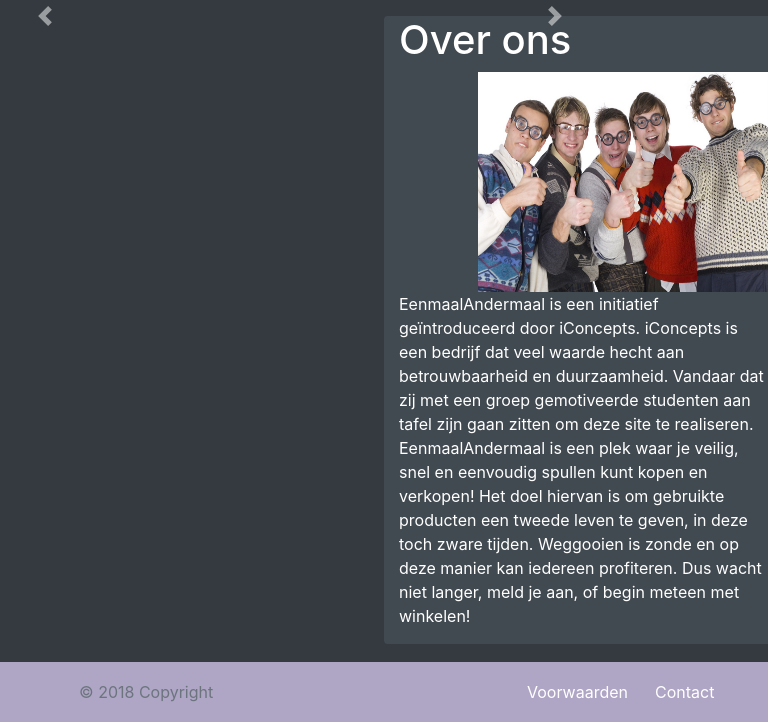
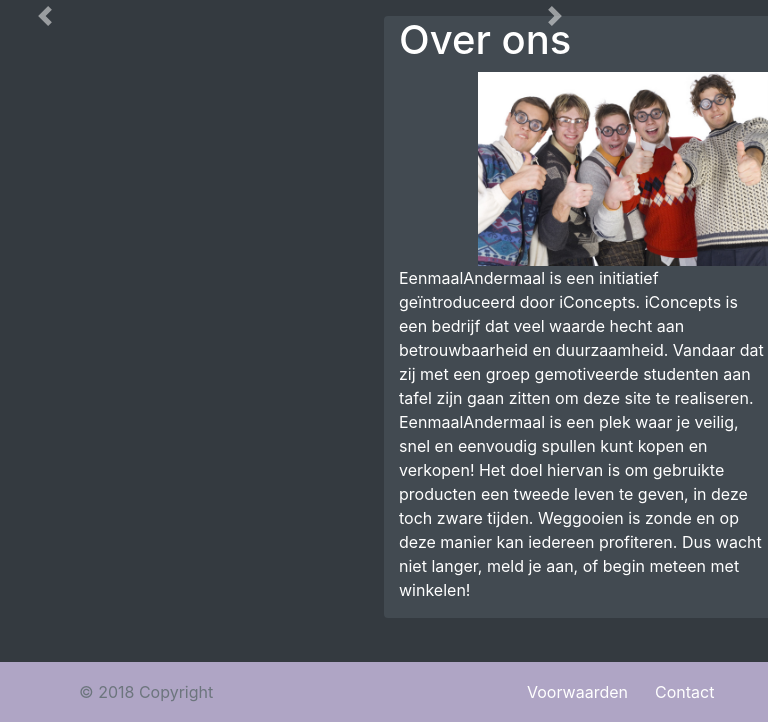
Before and after one commit to cyclops1007/I-Project-Groep-48, a PHP site: page /php/ in a window 768 px wide. Shown: the part 78-800 px from the top of the page. Run offline with PHP 8.4, Linux system fonts and the light colour scheme; the visitor is signed in with stand-in values (Sample User, id 1); data that the repository does not hold is empty; some libraries are stand-ins or nearby versions.

Commit message:
Homepage afbeelding Responsive

```diff
--- a/Website/EenmaalAndermaal/Veilingen_overzicht.php
+++ b/Website/EenmaalAndermaal/Veilingen_overzicht.php
@@ -69,7 +69,7 @@ $valuta = valuta($veiling[0]['valuta']);
         $start = $offset + 1;
         $end = min(($offset + $limit), $total);
 
-        // The "back" link
+      // The "back" link
         $prevlink = ($page > 1) ? '<a href="?page=1" title="First page">&laquo;</a> <a href="?page=' . ($page - 1) . '" title="Previous page">&lsaquo;</a>' : '<span class="disabled">&laquo;</span> <span class="disabled">&lsaquo;</span>';
 
         // The "forward" link
--- a/Website/EenmaalAndermaal/css/Template.css
+++ b/Website/EenmaalAndermaal/css/Template.css
@@ -94,13 +94,15 @@ textarea {
 @media (min-width: 1200px) {  }
 
 /* Portrait tablet to landscape and desktop */
-@media (min-width: 768px) and (max-width: 979px) {  }
+@media (min-width: 768px) and (max-width: 1200px) {  }
 
 /* Landscape phone to portrait tablet */
-@media (max-width: 767px) {  }
+@media screen   and (max-width: 1024px)
+                and(min-width: 768px){  }
 
 /* Landscape phones and down */
-@media (max-width: 480px) {  }
+@media screen   and (max-width: 810px)
+                and (min-width: 320px){  }
 
 #login-container {
     margin-bottom: 10%;
@@ -110,3 +112,9 @@ textarea {
 .carousel-tekst{
     text-align: center;
 }
+
+.responsive{
+    float: right;
+    max-width: 100%;
+    height: auto;
+}
--- a/Website/EenmaalAndermaal/index.php
+++ b/Website/EenmaalAndermaal/index.php
@@ -58,7 +58,7 @@ $foto = afbeeldingIndex();
         </div>
         <div id="text-container" class="container w-50 h-50 rounded">
             <h1>Over ons</h1>
-            <img width="290" height="220" src="image/Geekcrew.jpg" class="float-right">
+            <img width="290" height="220" src="image/Geekcrew.jpg" class="responsive">
             <p>EenmaalAndermaal is een initiatief geïntroduceerd door iConcepts.
                 iConcepts is een bedrijf dat veel waarde hecht aan betrouwbaarheid en duurzaamheid.
                 Vandaar dat zij met een groep gemotiveerde studenten aan tafel zijn gaan zitten om deze site te realiseren.
```
